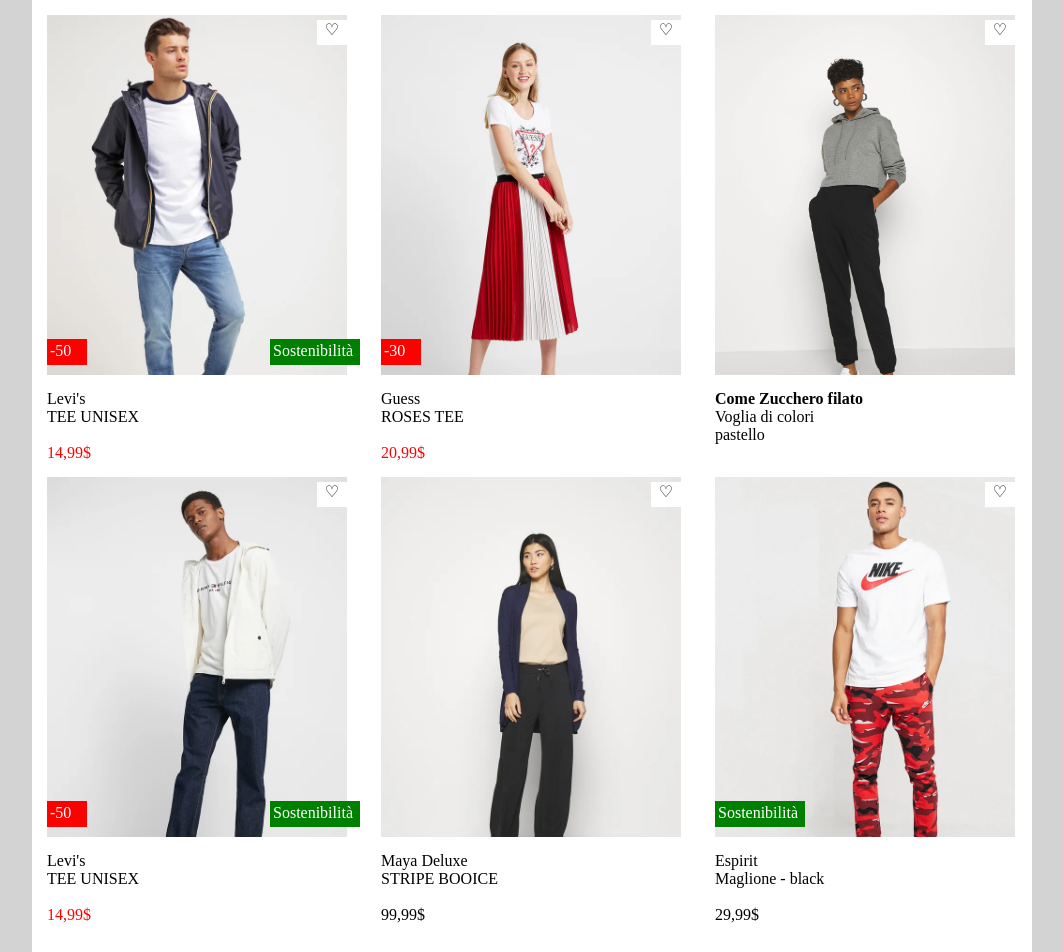
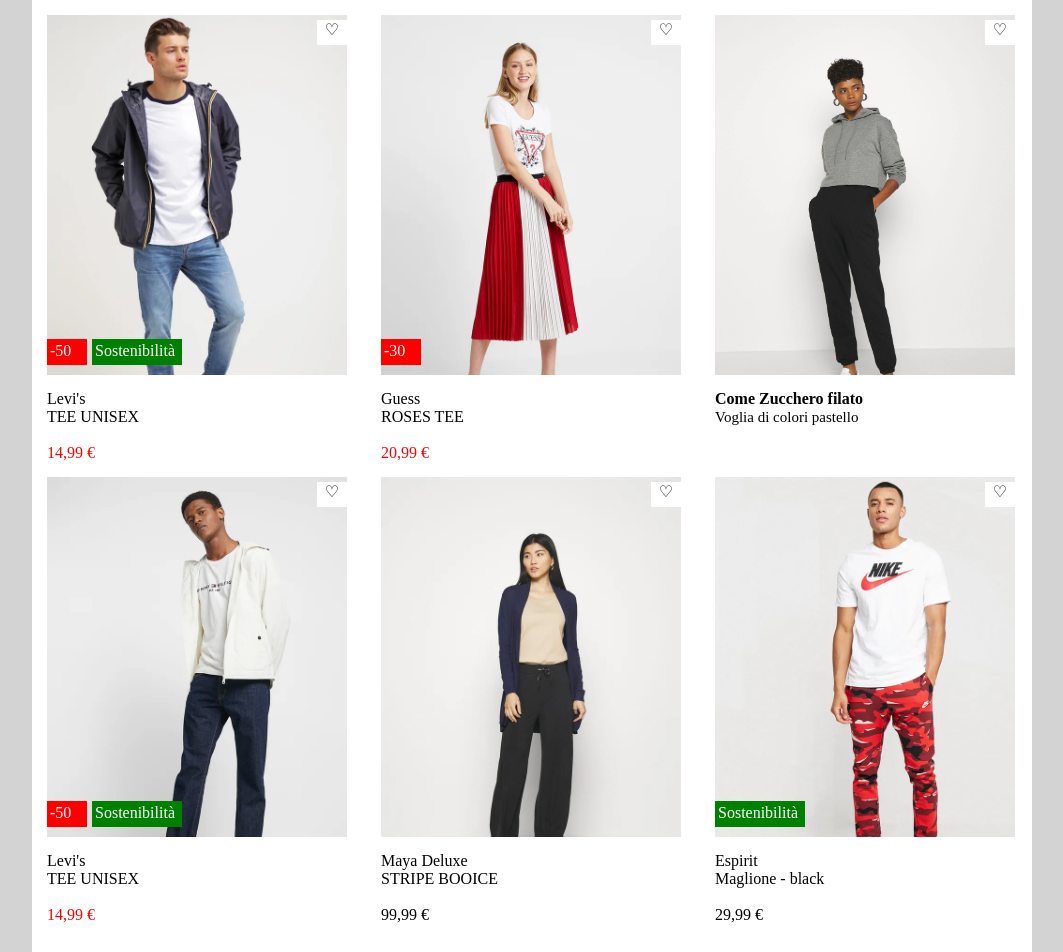
Before and after one commit to shatyrbekova/htmlcss-shop, a plain HTML site: page index.html in a window 1280 px wide. Shown: the top 952 px of the page, without its empty margins (108-1171 px from the left). Drawn offline with Linux system fonts and the light colour scheme.

Commit message:
comment/font-size

```diff
--- a/css/style.css
+++ b/css/style.css
@@ -13,7 +13,6 @@ body{
     height:1200px;
     margin: 0 auto;
     background-color: white;
-
 }
 
 .webp{
@@ -39,6 +38,7 @@ body{
 .img1{
     background-image: url(../img/img1.webp);
 }
+
 .img1:hover{
     background-image:url(../img/1-hover.webp);
 }
@@ -63,7 +63,6 @@ body{
     background-image: url(../img/img4.webp);
 }
 
-
 .img4:hover{
     background-image:url(../img/4-hover.webp);
 }
@@ -80,7 +79,6 @@ body{
     background-image: url(../img/img6.webp);
 }
 
-
 .img6:hover{
     background-image:url(../img/6-hover.webp);
 }
@@ -93,6 +91,10 @@ body{
     background-color: red;
     color:white;
     padding:3px;
+}
+
+.sos{
+    margin-left: 45px;
 }
 
 .cuore{
@@ -108,7 +110,7 @@ body{
 .sostenibility{
     position: absolute;
     bottom: 25px;
-    right:  2px;
+
     width: 90px;
     height: 26px;
     background-color: green;
@@ -129,7 +131,12 @@ body{
 .red-price{
     color:red;
 }
+
+.color{
+    font-size: 15px;
+}
 /* #green{
     background-color: green;
     width:250px;
     height: 250px; */
+/* } */
--- a/index.html
+++ b/index.html
@@ -9,24 +9,25 @@
 </head>
 <body>
     <div id="container">
+        <!-- First Row with three sections -->
         <div class="contain" >
-
+            <!-- img-1 Levi's -->
             <section>
                   <div class="webp img1"></div>
                   <div class="testo text1">
                     <span class="cuore">&#9825;</span>
                     <span class="discount">-50</span>
-                    <span class="sostenibility">Sostenibilità</span>
+                    <span class="sostenibility sos">Sostenibilità</span>
                     <span>Levi's
                      <br>
                       TEE UNISEX
                      </span>
                      <br>
                       <br>
-                    <span class="red-price">14,99$</span>
+                    <span class="red-price">14,99 &euro;</span>
                   </div>
              </section>
-
+              <!-- img-2 Guess -->
              <section>
                 <div class="webp img2"></div>
                 <div class="testo text2">
@@ -37,41 +38,44 @@
                     <span>ROSES TEE</span>
                     <br>
                     <br>
-                    <span class="red-price">20,99$</span>
+                    <span class="red-price">20,99 &euro;</span>
                 </div>
              </section>
-
+              <!-- img-3 green background -->
              <section>
                 <div class="webp img3"></div>
                 <div class="testo text2">
                     <span class="cuore">&#9825;</span>
                     <div id="green">
                        <h4>Come Zucchero filato</h4>
-                       Voglia di colori pastello
+                       <span class="color">Voglia di colori pastello</span>
                        <br>
                        <br>
+                        <br>
                     </div>
-
+                 </div>
              </section>
         </div>
 
+           <!-- Second Row with three sections -->
         <div class="contain">
-
+             <!-- img-4 Levi's -->
             <section>
                 <div class="webp img4"></div>
                 <div class="testo text4">
                     <span class="cuore">&#9825;</span>
                     <span class="discount">-50</span>
-                    <span class="sostenibility">Sostenibilità</span>
+                    <span class="sostenibility sos">Sostenibilità</span>
                     <span>Levi's</span>
                     <br>
                     <span>TEE UNISEX</span>
                     <br>
                     <br>
-                    <span class="red-price">14,99$</span>
+                    <span class="red-price">14,99 &euro;</span>
                 </div>
             </section>
 
+              <!-- img-5 Maya Deluxe -->
             <section>
                 <div class="webp img5"></div>
                 <div class="testo text5">
@@ -81,10 +85,11 @@
                     <span>STRIPE BOOICE </span>
                     <br>
                     <br>
-                    <span>99,99$</span>
+                    <span>99,99 &euro;</span>
                 </div>
             </section>
 
+             <!-- img-6 Espirit -->
             <section>
                 <div class="webp img6"></div>
                 <div class="testo text6">
@@ -95,9 +100,9 @@
                     <span>Maglione - black</span>
                     <br>
                     <br>
-                    <span>29,99$</span>
+                    <span>29,99 &euro;</span>
+                </div>
             </section>
-
         </div>
 
     </div>
```
